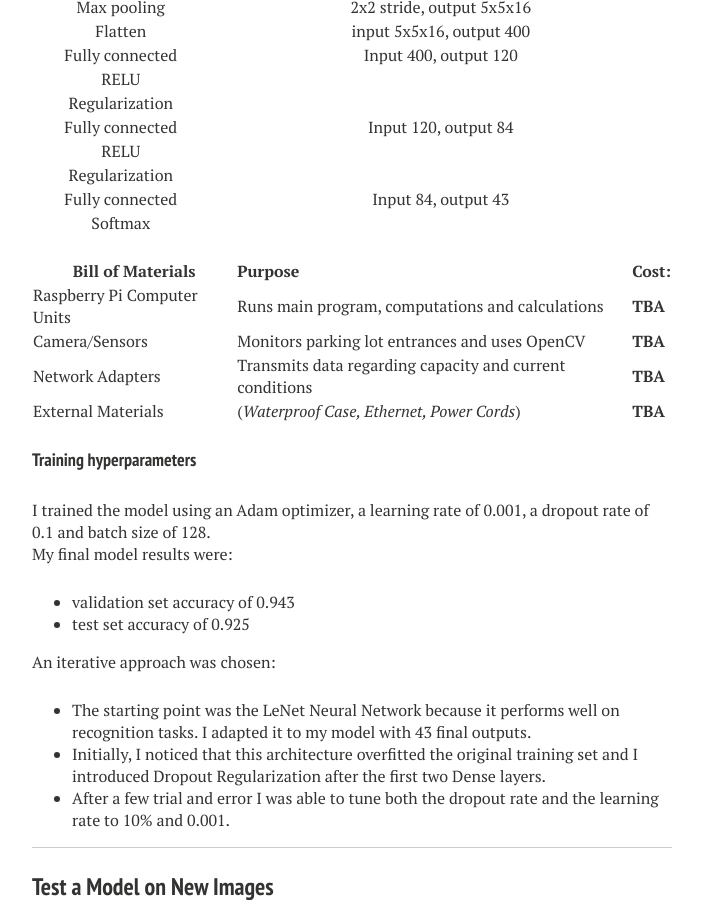
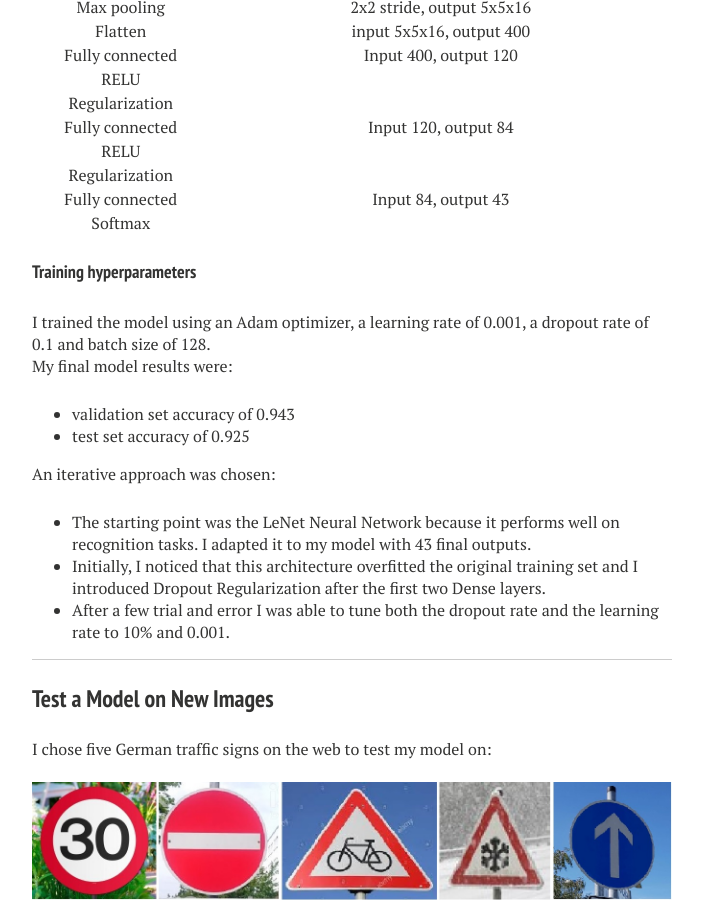
Before and after one commit to IacopomC/iacopomc.github.io, a Jekyll site: the page built from _projects/2020-07-25-traffic-sign-classifier-project.md, in a window 1280 px wide and 900 px high, scrolled down 3473 px. Shown: the whole window, without its empty margins (288-991 px from the left). Built offline with Jekyll 4.4.1, drawn with Linux system fonts in a browser that asks for light colours; nearby versions of some CDN libraries.

Commit message:
Use old table layout

```diff
--- a/_projects/2020-07-25-traffic-sign-classifier-project.md
+++ b/_projects/2020-07-25-traffic-sign-classifier-project.md
@@ -143,13 +143,6 @@ As a last step, I shuffled the training set otherwise the ordering of the data m
 | Fully connected		| Input 84, output 43	|
 | Softmax				|         									|
 
-| Bill of Materials | Purpose | Cost: |
-|---|:---|:---|
-| Raspberry Pi Computer Units  | Runs main program, computations and calculations  | **TBA**  |
-| Camera/Sensors  | Monitors parking lot entrances and uses [OpenCV](http://opencv.org/) | **TBA**   |
-| Network Adapters  | Transmits data regarding capacity and current conditions    | **TBA**   |
-| External Materials  | (*Waterproof Case, Ethernet, Power Cords*)   | **TBA**   |
-
 #### Training hyperparameters
 
 I trained the model using an Adam optimizer, a learning rate of 0.001, a dropout rate of 0.1 and batch size of 128.
```
